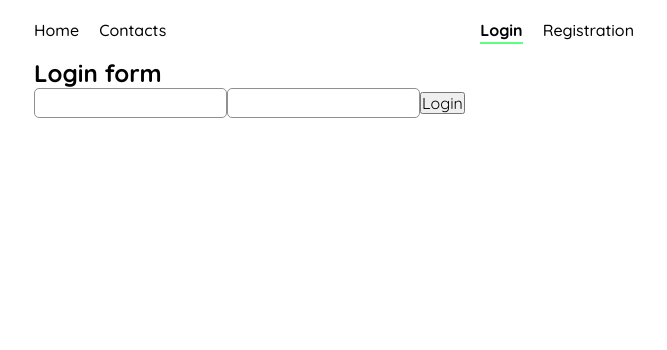
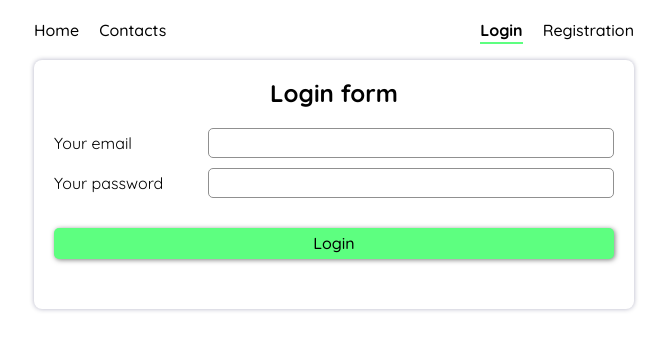
Before and after one commit to skipin-maksim/goit-react-hw-02-phonebook, a React (Create React App) app: page /login in a window 1280 px wide. Shown: the top 350 px of the page, without its empty margins (306-973 px from the left). Built offline with nearby package versions, Linux system fonts and the light colour scheme.

Commit message:
added stylet o all component

```diff
--- a/db.json
+++ b/db.json
@@ -1,9 +1,14 @@
 {
   "contacts": [
     {
-      "name": "Maks",
-      "number": "+38-066-202-53-90",
-      "id": 1
+      "name": "Максим Скипин",
+      "number": "+88-888-888-88-88",
+      "id": 7
+    },
+    {
+      "name": "Максим",
+      "number": "+25-252-525-25-25",
+      "id": 8
     }
   ]
 }
--- a/src/components/App/App.js
+++ b/src/components/App/App.js
@@ -1,5 +1,5 @@
 import React from 'react';
-import { Route, Switch, Redirect } from 'react-router-dom';
+import { Route, Switch } from 'react-router-dom';
 
 import Layout from '../Layout/Layout';
 import NavBar from '../NavBar/NavBar';
--- a/src/components/App/App.module.scss
+++ b/src/components/App/App.module.scss
@@ -1,4 +1,5 @@
 .phonebook {
+  position: relative;
   margin: 0 auto;
   padding: 20px;
   border-radius: 8px;
--- a/src/components/ContactForm/ContactForm.module.scss
+++ b/src/components/ContactForm/ContactForm.module.scss
@@ -1,6 +1,6 @@
 .contactForm {
   padding-bottom: 20px;
-  margin-bottom: 25px;
+  margin-bottom: 50px;
   border-bottom: 1px solid #000;
 }
 
--- a/src/components/Layout/Layout.module.scss
+++ b/src/components/Layout/Layout.module.scss
@@ -1,4 +1,5 @@
 .layout {
   width: 600px;
+  height: 100%;
   margin: 0 auto;
 }
--- a/src/components/Spinner/Spinner.js
+++ b/src/components/Spinner/Spinner.js
@@ -9,7 +9,7 @@ export default function spinner() {
       <Loader
         className="spinner"
         type="Puff"
-        color="#00BFFF"
+        color="#5dff80"
         height={30}
         width={30}
       />
--- a/src/main.scss
+++ b/src/main.scss
@@ -1,6 +1,7 @@
 @import url('https://fonts.googleapis.com/css2?family=Quicksand:wght@400;500;600;700&display=swap');
 
 html {
+  height: 100%;
   box-sizing: border-box;
 }
 
@@ -13,7 +14,7 @@ html {
 }
 
 body {
-  padding-bottom: 50px;
+  height: 100%;
   font-family: 'Quicksand', sans-serif;
 }
 
@@ -49,6 +50,7 @@ input {
 
 .spinner {
   position: absolute;
-  top: 270px;
-  left: 80%;
+  top: 223px;
+  left: 50%;
+  transform: translateX(-50%);
 }
--- a/src/redux/store.js
+++ b/src/redux/store.js
@@ -1,4 +1,4 @@
-import { configureStore, createReducer } from '@reduxjs/toolkit';
+import { configureStore } from '@reduxjs/toolkit';
 
 import authReducer from './auth/authReducer';
 import contactsReducer from './contacts/contactsReducer';
--- a/src/views/HomeView.js
+++ b/src/views/HomeView.js
@@ -1,10 +1,13 @@
 import React from 'react';
+
+import s from './views.module.scss';
 
 export default function HomeView() {
   return (
-    <div style={{ textAlign: 'center', padding: '50px' }}>
+    <div className={s.titleBlock}>
       <h1>This is home work №8</h1>
       <h2>Author Skipin Maksim</h2>
+      <div className={s.abr}>SM</div>
     </div>
   );
 }
--- a/src/views/LoginView.js
+++ b/src/views/LoginView.js
@@ -1,12 +1,61 @@
-import React from 'react';
+import React, { Component } from 'react';
 
-export default function LoginView() {
-  return (
-    <form>
-      <h2>Login form</h2>
-      <input type="email" name="email" />
-      <input type="password" name="password" />
-      <button type="summit">Login</button>
-    </form>
-  );
+import s from './views.module.scss';
+
+class LoginView extends Component {
+  state = {
+    email: '',
+    password: '',
+  };
+
+  handleChange = ({ target: { name, value } }) => {
+    this.setState({ [name]: value });
+  };
+
+  handleSubmit = e => {
+    e.preventDefault();
+
+    this.props.onRegister({ ...this.state });
+
+    this.setState({
+      email: '',
+      password: '',
+    });
+  };
+
+  render() {
+    const { email, password } = this.state;
+    return (
+      <form className={s.form} onSubmit={this.handleSubmit}>
+        <h2>Login form</h2>
+
+        <label className={s.label}>
+          <span>Your email</span>
+          <input
+            onChange={this.handleChange}
+            type="email"
+            name="email"
+            value={email}
+            required
+          />
+        </label>
+        <label className={s.label}>
+          <span>Your password</span>
+          <input
+            onChange={this.handleChange}
+            type="password"
+            name="password"
+            value={password}
+            required
+          />
+        </label>
+
+        <button className={(s.btn, s.btnSubmit)} type="submit">
+          Login
+        </button>
+      </form>
+    );
+  }
 }
+
+export default LoginView;
--- a/src/views/RegistartionView.js
+++ b/src/views/RegistartionView.js
@@ -2,6 +2,8 @@ import React, { Component } from 'react';
 import { connect } from 'react-redux';
 
 import authOperations from '../redux/auth/authOperations';
+
+import s from './views.module.scss';
 
 class RegistartionView extends Component {
   state = {
@@ -29,27 +31,42 @@ class RegistartionView extends Component {
   render() {
     const { name, email, password } = this.state;
     return (
-      <form onSubmit={this.handleSubmit}>
+      <form className={s.form} onSubmit={this.handleSubmit}>
         <h2>Registartion form</h2>
+        <label className={s.label}>
+          <span>Your name</span>
           <input
             onChange={this.handleChange}
             type="text"
             name="name"
             value={name}
+            required
           />
+        </label>
+        <label className={s.label}>
+          <span>Your email</span>
           <input
             onChange={this.handleChange}
             type="email"
             name="email"
             value={email}
+            required
           />
+        </label>
+        <label className={s.label}>
+          <span>Your password</span>
           <input
             onChange={this.handleChange}
             type="password"
             name="password"
             value={password}
+            required
           />
-        <button type="submit">Registartion</button>
+        </label>
+
+        <button className={(s.btn, s.btnSubmit)} type="submit">
+          Registartion
+        </button>
       </form>
     );
   }
--- /dev/null
+++ b/src/views/views.module.scss
@@ -0,0 +1,64 @@
+.titleBlock {
+  padding: 20px;
+  text-align: center;
+  border-radius: 8px;
+  box-shadow: 0 0 5px rgba(0, 4, 63, 0.3);
+
+  & .abr {
+    font-size: 100px;
+    font-weight: 700;
+    color: #5dff80;
+  }
+}
+
+.form {
+  width: 100%;
+  margin: 0 auto;
+  padding: 20px;
+  border-radius: 8px;
+  box-shadow: 0 0 5px rgba(0, 4, 63, 0.3);
+
+  & h2 {
+    margin-bottom: 20px;
+    text-align: center;
+  }
+}
+
+.label {
+  margin: 10px 0;
+  display: flex;
+  justify-content: space-between;
+  align-items: center;
+
+  & span {
+    display: inline-block;
+    width: 215px;
+  }
+
+  & input {
+    width: 100%;
+  }
+}
+
+.btnSubmit {
+  display: block;
+  width: 100%;
+  position: relative;
+  padding: 5px;
+  margin: 30px auto;
+  font-weight: 500;
+  border: none;
+  border-radius: 5px;
+  border: 1px solid transparent;
+  background-color: #5dff80;
+  box-shadow: 1px 1px 5px rgba(0, 0, 0, 0.5);
+  cursor: pointer;
+  outline: none;
+  transition: all 0.2s linear;
+
+  &:active {
+    top: 1px;
+    left: 1px;
+    box-shadow: none;
+  }
+}
```
Lines whose indentation alone changed are shown as unchanged.
